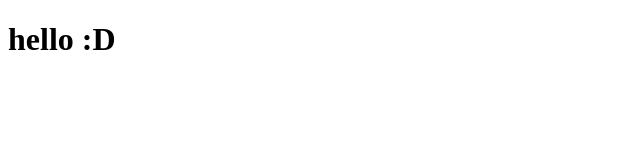
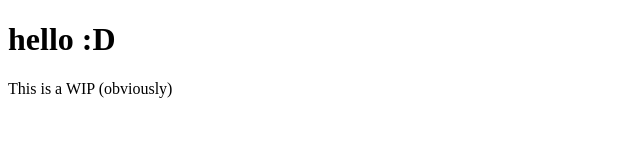
Before and after one commit to blaziepurple/FSKTM-Repo.github.io, a plain HTML site: page index.html in a window 1280 px wide. Shown: the whole page, without its empty margins (0-640 px from the left). Drawn offline with Linux system fonts and the light colour scheme.

Commit message:
Added body

```diff
--- a/index.html
+++ b/index.html
@@ -5,5 +5,7 @@
         <h1>
             hello :D
         </h1>
+
+        <p>This is a WIP (obviously)</p>
     </body>
 </head>
```
